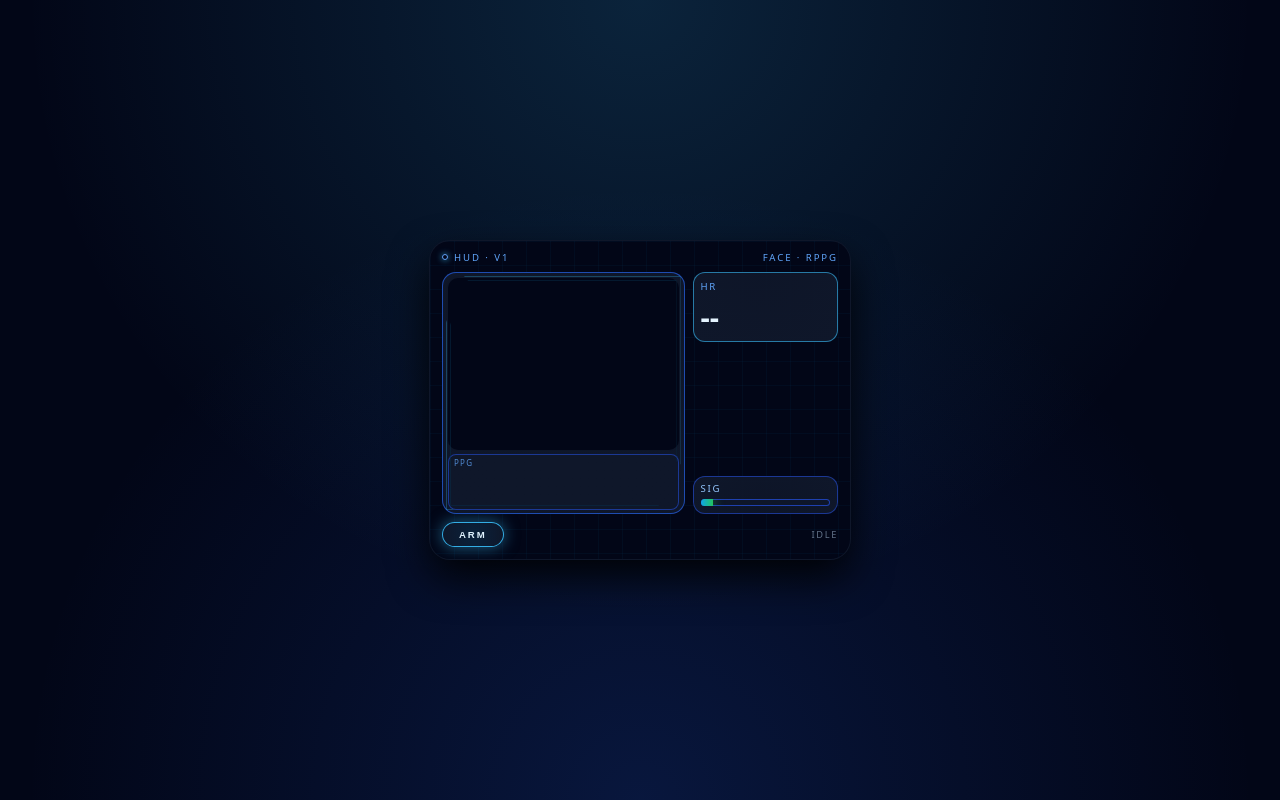
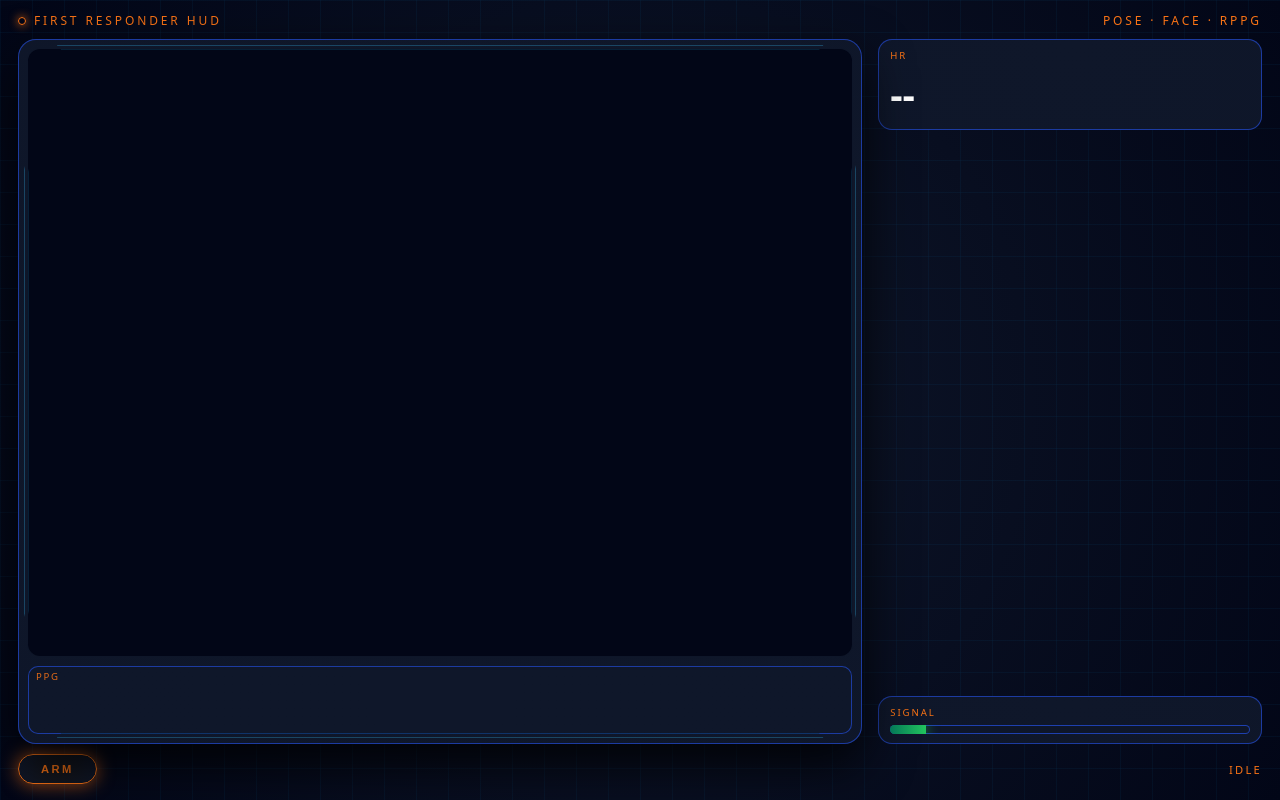
Before and after one commit to numberonebubble/CV_HRV_DC, a plain HTML site: page index.html in a window 1280 px wide. Drawn offline with Linux system fonts and the light colour scheme.

Commit message:
Update index.html

```diff
--- a/index.html
+++ b/index.html
@@ -4,38 +4,40 @@
   <meta charset="UTF-8" />
   <title>Drone HUD · rPPG Prototype</title>
   <meta name="viewport" content="width=device-width, initial-scale=1, viewport-fit=cover" />
+  <!-- MediaPipe Pose (full-body landmark detector) -->
+  <script src="https://cdn.jsdelivr.net/npm/@mediapipe/pose@0.2/pose.js" crossorigin="anonymous"></script>
   <style>
     :root {
       color-scheme: dark;
+      --rescue-orange: #f97316;
+      --hud-bg: #020617;
+      --hud-text: var(--rescue-orange);
+      --ppg-green: #22c55e;
     }
+
     * {
       box-sizing: border-box;
     }
+
     body {
       margin: 0;
-      min-height: 100vh;
-      display: flex;
-      align-items: center;
-      justify-content: center;
+      width: 100vw;
+      height: 100vh;
+      overflow: hidden;
       background:
         radial-gradient(circle at top, rgba(56,189,248,0.16), transparent 60%),
         radial-gradient(circle at bottom, rgba(37,99,235,0.18), transparent 60%),
-        #020617;
+        var(--hud-bg);
       font-family: system-ui, -apple-system, BlinkMacSystemFont, "Segoe UI", sans-serif;
-      color: #e5f4ff;
+      color: var(--hud-text);
     }
 
-    /* outer shell */
+    /* full-window shell */
     #hud-shell {
-      width: 100%;
-      max-width: 420px;
-      margin: 16px;
-      border-radius: 20px;
-      background: #020617;
-      box-shadow:
-        0 0 0 1px rgba(15,23,42,1),
-        0 18px 40px rgba(0,0,0,0.9);
       position: relative;
+      width: 100vw;
+      height: 100vh;
+      background: radial-gradient(circle at center, rgba(15,23,42,0.96), rgba(2,6,23,1));
       overflow: hidden;
     }
 
@@ -45,9 +47,9 @@
       position: absolute;
       inset: 0;
       background-image:
-        linear-gradient(rgba(15,118,178,0.18) 1px, transparent 1px),
-        linear-gradient(90deg, rgba(15,118,178,0.18) 1px, transparent 1px);
-      background-size: 24px 24px;
+        linear-gradient(rgba(15,118,178,0.22) 1px, transparent 1px),
+        linear-gradient(90deg, rgba(15,118,178,0.22) 1px, transparent 1px);
+      background-size: 32px 32px;
       opacity: 0.35;
       pointer-events: none;
     }
@@ -55,7 +57,11 @@
     #hud-inner {
       position: relative;
       z-index: 1;
-      padding: 10px 12px 12px;
+      height: 100%;
+      padding: 12px 18px 16px;
+      display: flex;
+      flex-direction: column;
+      gap: 10px;
     }
 
     /* top bar */
@@ -63,72 +69,83 @@
       display: flex;
       justify-content: space-between;
       align-items: center;
-      margin-bottom: 8px;
-      font-size: 0.6rem;
-      letter-spacing: 0.2em;
+      font-size: 0.75rem;
+      letter-spacing: 0.24em;
       text-transform: uppercase;
-      color: #60a5fa;
+      color: var(--hud-text);
     }
+
     #top-left,
     #top-right {
       display: flex;
       align-items: center;
-      gap: 6px;
-    }
-    .tiny-dot {
-      width: 6px;
-      height: 6px;
-      border-radius: 999px;
-      border: 1px solid #60a5fa;
-      box-shadow: 0 0 6px rgba(56,189,248,0.8);
+      gap: 8px;
     }
 
-    /* main layout */
-    #main {
-      display: grid;
-      grid-template-columns: 1.25fr 0.75fr;
-      gap: 8px;
-      align-items: stretch;
+    .tiny-dot {
+      width: 8px;
+      height: 8px;
+      border-radius: 999px;
+      border: 1px solid var(--rescue-orange);
+      box-shadow: 0 0 10px rgba(249,115,22,0.9);
     }
 
-    /* video frame with angular outline */
+    /* center layout */
+    #main {
+      flex: 1;
+      display: grid;
+      grid-template-columns: minmax(0, 2.2fr) minmax(260px, 1fr);
+      gap: 16px;
+      align-items: stretch;
+      min-height: 0;
+    }
+
+    /* left: video + PPG */
     #video-frame {
       position: relative;
-      border-radius: 14px;
-      padding: 6px 6px 4px;
-      background: radial-gradient(circle at center, rgba(15,23,42,1), rgba(15,23,42,0.96));
-      box-shadow: inset 0 0 0 1px rgba(37,99,235,0.7);
+      border-radius: 18px;
+      padding: 10px;
+      background: radial-gradient(circle at center, rgba(15,23,42,1), rgba(15,23,42,0.94));
+      box-shadow:
+        inset 0 0 0 1px rgba(30,64,175,0.9),
+        0 20px 50px rgba(0,0,0,0.85);
+      display: flex;
+      flex-direction: column;
+      gap: 10px;
+      min-height: 0;
     }
 
     #video-frame::before,
     #video-frame::after {
       content: "";
       position: absolute;
-      inset: 4px;
+      inset: 6px;
       border: 1px solid rgba(56,189,248,0.4);
       clip-path: polygon(
-        8% 0%,
-        100% 0%,
-        100% 80%,
-        92% 100%,
-        0% 100%,
-        0% 20%
+        4% 0%,
+        96% 0%,
+        100% 18%,
+        100% 82%,
+        96% 100%,
+        4% 100%,
+        0% 82%,
+        0% 18%
       );
       opacity: 0.7;
       pointer-events: none;
     }
 
     #video-frame::after {
-      inset: 8px;
-      border-color: rgba(8,47,73,0.8);
-      opacity: 0.6;
+      inset: 10px;
+      border-color: rgba(8,47,73,0.9);
+      opacity: 0.7;
     }
 
     #video-container {
       position: relative;
       width: 100%;
-      aspect-ratio: 4/3;
-      border-radius: 10px;
+      flex: 1;
+      border-radius: 12px;
       overflow: hidden;
       background: #020617;
       box-shadow: 0 0 0 1px rgba(15,23,42,0.9);
@@ -142,6 +159,7 @@
       height: 100%;
       object-fit: cover;
     }
+
     #overlay {
       pointer-events: none;
     }
@@ -149,80 +167,68 @@
     /* PPG waveform strip */
     #ppg-shell {
       position: relative;
-      margin-top: 4px;
-      border-radius: 8px;
-      padding: 3px 4px;
+      border-radius: 10px;
+      padding: 4px 6px;
       background: radial-gradient(circle at top, rgba(15,23,42,1), rgba(15,23,42,0.96));
-      box-shadow: inset 0 0 0 1px rgba(30,64,175,0.8);
+      box-shadow: inset 0 0 0 1px rgba(30,64,175,0.9);
     }
 
     #ppg-label {
       position: absolute;
-      top: 3px;
-      left: 6px;
-      font-size: 0.5rem;
-      letter-spacing: 0.16em;
+      top: 4px;
+      left: 8px;
+      font-size: 0.6rem;
+      letter-spacing: 0.18em;
       text-transform: uppercase;
-      color: #60a5fa;
-      opacity: 0.8;
+      color: var(--hud-text);
+      opacity: 0.9;
       pointer-events: none;
     }
 
     #ppg-canvas {
       position: relative;
       width: 100%;
-      height: 50px;
+      height: 60px;
       display: block;
     }
 
-    /* side stack: HR + signal bar */
+    /* right: metrics */
     #side-stack {
       display: flex;
       flex-direction: column;
       justify-content: space-between;
-      gap: 8px;
-      font-size: 0.7rem;
+      gap: 12px;
+      font-size: 0.75rem;
+      color: var(--hud-text);
     }
 
-    #hr-card {
-      border-radius: 12px;
-      padding: 8px 8px 6px;
-      background: radial-gradient(circle at top, rgba(15,23,42,0.9), rgba(15,23,42,1));
-      box-shadow: inset 0 0 0 1px rgba(56,189,248,0.6);
+    #hr-card,
+    #signal-card {
+      border-radius: 14px;
+      padding: 10px 12px;
+      background: radial-gradient(circle at top, rgba(15,23,42,1), rgba(15,23,42,0.96));
+      box-shadow: inset 0 0 0 1px rgba(30,64,175,0.9);
     }
 
-    #hr-label {
+    #hr-label,
+    #sig-label {
       font-size: 0.6rem;
-      letter-spacing: 0.18em;
+      letter-spacing: 0.2em;
       text-transform: uppercase;
-      color: #60a5fa;
-      margin-bottom: 4px;
+      color: var(--hud-text);
+      margin-bottom: 6px;
     }
 
     #hr-value {
-      font-size: 1.8rem;
+      font-size: 2.4rem;
       font-weight: 700;
-      color: #e5f4ff;
+      color: #ffffff; /* HR in white */
     }
 
-    #signal-card {
-      border-radius: 12px;
-      padding: 6px 8px 8px;
-      background: radial-gradient(circle at bottom, rgba(15,23,42,0.86), rgba(15,23,42,1));
-      box-shadow: inset 0 0 0 1px rgba(30,64,175,0.8);
-    }
-
-    #sig-label {
-      font-size: 0.6rem;
-      letter-spacing: 0.18em;
-      text-transform: uppercase;
-      color: #93c5fd;
-      margin-bottom: 4px;
-    }
-
+    /* signal bar */
     #sig-bar-shell {
       position: relative;
-      height: 7px;
+      height: 9px;
       border-radius: 999px;
       background: rgba(15,23,42,0.9);
       overflow: hidden;
@@ -233,36 +239,35 @@
       position: absolute;
       inset: 0;
       width: 10%;
-      background: linear-gradient(90deg, #0ea5e9, #22c55e);
-      box-shadow: 0 0 12px rgba(34,197,94,0.8);
+      background: linear-gradient(90deg, #047857, var(--ppg-green));
+      box-shadow: 0 0 14px rgba(34,197,94,0.9);
       transition: width 0.4s ease-out;
     }
 
     /* bottom strip */
     #bottom {
-      margin-top: 8px;
       display: flex;
       justify-content: space-between;
       align-items: center;
-      gap: 8px;
-      font-size: 0.58rem;
-      letter-spacing: 0.18em;
+      gap: 12px;
+      font-size: 0.7rem;
+      letter-spacing: 0.2em;
       text-transform: uppercase;
-      color: #64748b;
+      color: var(--hud-text);
     }
 
     #arm-btn {
-      padding: 6px 16px;
+      padding: 8px 22px;
       border-radius: 999px;
-      border: 1px solid rgba(56,189,248,0.9);
-      background: radial-gradient(circle at center, rgba(10,37,64,0.9), rgba(15,23,42,0.98));
-      color: #e0f2fe;
-      font-size: 0.6rem;
+      border: 1px solid var(--rescue-orange);
+      background: radial-gradient(circle at center, rgba(24,24,27,0.9), rgba(15,23,42,0.98));
+      color: var(--hud-text);
+      font-size: 0.7rem;
       font-weight: 600;
-      letter-spacing: 0.2em;
+      letter-spacing: 0.22em;
       text-transform: uppercase;
       cursor: pointer;
-      box-shadow: 0 0 16px rgba(56,189,248,0.5);
+      box-shadow: 0 0 18px rgba(249,115,22,0.7);
       white-space: nowrap;
     }
 
@@ -277,13 +282,12 @@
       white-space: nowrap;
     }
 
-    @media (max-width: 480px) {
+    @media (max-width: 900px) {
       #main {
         grid-template-columns: 1fr;
       }
-      #bottom {
-        flex-direction: row;
-        justify-content: space-between;
+      #video-frame {
+        min-height: 0;
       }
     }
   </style>
@@ -294,10 +298,10 @@
       <div id="top-bar">
         <div id="top-left">
           <div class="tiny-dot"></div>
-          <span>HUD · V1</span>
+          <span>FIRST RESPONDER HUD</span>
         </div>
         <div id="top-right">
-          <span>FACE · RPPG</span>
+          <span>POSE · FACE · RPPG</span>
         </div>
       </div>
 
@@ -319,8 +323,9 @@
             <div id="hr-label">HR</div>
             <div id="hr-value">--</div>
           </div>
+
           <div id="signal-card">
-            <div id="sig-label">SIG</div>
+            <div id="sig-label">Signal</div>
             <div id="sig-bar-shell">
               <div id="sig-bar"></div>
             </div>
@@ -329,7 +334,7 @@
       </div>
 
       <div id="bottom">
-        <button id="arm-btn">ARM</button>
+        <button id="arm-btn">Arm</button>
         <div id="status-mini">IDLE</div>
       </div>
     </div>
@@ -347,21 +352,47 @@
     const octx = overlay.getContext('2d');
     const ppgCtx = ppgCanvas.getContext('2d');
 
-    const fs = 30;
-    const windowSec = 10;
-    const bufferLength = fs * windowSec;
+    // ====== core rPPG params ======
+    const fs = 30;            // sampling rate (Hz)
+    const windowSec = 3;      // analysis window length (seconds)
+    const bufferLength = fs * windowSec; // signal buffer size
 
     let signal = [];
     let running = false;
     let lastSampleTime = 0;
     let ppgSized = false;
 
-    // Face detection state
+    // ====== face detection (for forehead ROI) ======
     const faceDetector = ('FaceDetector' in window) ? new FaceDetector({ fastMode: true, maxDetectedFaces: 1 }) : null;
     let lastFaceBox = null;
     let lastFaceTime = 0;
 
-    // BPM smoothing
+    // ====== pose estimation (full body) ======
+    let pose = null;
+    let poseLandmarks = null;
+    let poseReady = false;
+    let poseBusy = false;
+
+    if (window.Pose) {
+      pose = new Pose({
+        locateFile: (file) => `https://cdn.jsdelivr.net/npm/@mediapipe/pose@0.2/${file}`
+      });
+      pose.setOptions({
+        modelComplexity: 1,
+        smoothLandmarks: true,
+        enableSegmentation: false,
+        minDetectionConfidence: 0.5,
+        minTrackingConfidence: 0.5
+      });
+      pose.onResults(onPoseResults);
+      poseReady = true;
+    }
+
+    function onPoseResults(results) {
+      poseLandmarks = results.poseLandmarks || null;
+    }
+
+    // ====== smoothing for BPM ======
     const bpmHistory = [];
     const maxBpmHistory = 5;
 
@@ -380,13 +411,12 @@
       let fw = box.width;
       let fh = box.height;
 
-      // Forehead region: top portion of face box
+      // Forehead region: top slice of face
       let roiW = fw * 0.5;
       let roiH = fh * 0.25;
       let x = fx + (fw - roiW) / 2;
       let y = fy + fh * 0.05;
 
-      // Clamp to frame
       x = clamp(x, 0, w - 1);
       y = clamp(y, 0, h - 1);
       roiW = clamp(roiW, 10, w - x);
@@ -418,22 +448,43 @@
       return faceROI || computeFallbackROI(w, h);
     }
 
-    // Simple RGB-based skin detector (approximation)
+    // Simple RGB-based skin detector
     function isSkinPixel(r, g, b) {
       const maxVal = Math.max(r, g, b);
       const minVal = Math.min(r, g, b);
-
       const cond1 = r > 95 && g > 40 && b > 20;
       const cond2 = maxVal - minVal > 15;
       const cond3 = Math.abs(r - g) > 15;
       const cond4 = r > g && r > b;
-
       return cond1 && cond2 && cond3 && cond4;
     }
 
-    // Analyze ROI: compute skin-filtered mean green AND draw overlay mask+heart
+    // Draw pose skeleton over the full body (green person outline)
+    function drawPoseSkeleton() {
+      if (!poseLandmarks || !poseLandmarks.length) return;
+      const w = overlay.width;
+      const h = overlay.height;
+
+      octx.save();
+      octx.strokeStyle = 'rgba(34,197,94,0.95)';
+      octx.fillStyle = 'rgba(34,197,94,0.95)';
+      octx.lineWidth = 1.4;
+
+      poseLandmarks.forEach(lm => {
+        const x = lm.x * w;
+        const y = lm.y * h;
+        if (lm.visibility == null || lm.visibility > 0.3) {
+          octx.beginPath();
+          octx.arc(x, y, 2.3, 0, 2 * Math.PI);
+          octx.fill();
+        }
+      });
+
+      octx.restore();
+    }
+
+    // Analyze ROI: mean green (skin-filtered) + overlay (pose, mask, heart, ROI)
     function analyzeRoiAndDraw(roi) {
-      // Offscreen capture of the video frame in ROI space
       const c = document.createElement('canvas');
       c.width = video.videoWidth || 320;
       c.height = video.videoHeight || 240;
@@ -447,7 +498,6 @@
       let totalSum = 0;
       const totalCount = data.length / 4;
 
-      // Create a mask image for the overlay
       const mask = octx.createImageData(roi.w, roi.h);
       const mData = mask.data;
 
@@ -457,19 +507,18 @@
         const b = data[i + 2];
 
         totalSum += g;
+        const skin = isSkinPixel(r, g, b);
 
-        const isSkin = isSkinPixel(r, g, b);
-        if (isSkin) {
+        if (skin) {
           skinSum += g;
           skinCount++;
 
-          // green-tinted mask pixel
-          mData[i + 0] = 16;   // R
-          mData[i + 1] = 240;  // G
-          mData[i + 2] = 160;  // B
-          mData[i + 3] = 70;   // alpha
+          // green translucent mask over skin region
+          mData[i + 0] = 16;
+          mData[i + 1] = 240;
+          mData[i + 2] = 160;
+          mData[i + 3] = 70;
         } else {
-          // transparent
           mData[i + 0] = 0;
           mData[i + 1] = 0;
           mData[i + 2] = 0;
@@ -479,20 +528,23 @@
 
       const meanGreen = skinCount > 0 ? (skinSum / skinCount) : (totalSum / totalCount);
 
-      // Draw overlay: ROI box, mask, and heart
+      // Clear overlay and draw everything
       octx.clearRect(0, 0, overlay.width, overlay.height);
 
-      // skin mask (our person in green)
+      // Full-body pose outline
+      drawPoseSkeleton();
+
+      // Forehead skin mask
       octx.putImageData(mask, roi.x, roi.y);
 
-      // dashed ROI rectangle
+      // ROI dashed rectangle
       octx.strokeStyle = 'rgba(56,189,248,0.85)';
       octx.lineWidth = 1.5;
       octx.setLineDash([6, 4]);
       octx.strokeRect(roi.x, roi.y, roi.w, roi.h);
       octx.setLineDash([]);
 
-      // heart glyph in center
+      // Heart glyph at center of ROI
       const cx = roi.x + roi.w / 2;
       const cy = roi.y + roi.h / 2;
       octx.save();
@@ -604,7 +656,7 @@
       if (!ppgCanvas || !ppgCtx) return;
       if (!ppgSized) {
         ppgCanvas.width = ppgCanvas.clientWidth || 300;
-        ppgCanvas.height = ppgCanvas.clientHeight || 50;
+        ppgCanvas.height = ppgCanvas.clientHeight || 60;
         ppgSized = true;
       }
 
@@ -614,11 +666,10 @@
 
       if (sig.length < 4) return;
 
-      const maxSamples = fs * 5; // last ~5 seconds
+      const maxSamples = fs * 3; // last ~3 seconds
       const start = Math.max(0, sig.length - maxSamples);
       let segment = sig.slice(start);
 
-      // detrend + bandpass to match HR estimation style
       segment = detrend(segment);
       segment = bandpass(segment, 4, Math.round(fs * 1.5));
 
@@ -634,8 +685,9 @@
         if (i === 0) ppgCtx.moveTo(x, y);
         else ppgCtx.lineTo(x, y);
       }
-      ppgCtx.strokeStyle = 'rgba(56,189,248,0.9)';
-      ppgCtx.lineWidth = 1.2;
+      ppgCtx.strokeStyle = getComputedStyle(document.documentElement)
+        .getPropertyValue('--ppg-green') || '#22c55e';
+      ppgCtx.lineWidth = 1.4;
       ppgCtx.stroke();
     }
 
@@ -665,23 +717,21 @@
       try {
         statusMini.textContent = 'REQ CAM';
         const stream = await navigator.mediaDevices.getUserMedia({
-          video: { facingMode: 'user', width: { ideal: 640 }, height: { ideal: 480 } },
+          video: { facingMode: 'user', width: { ideal: 1280 }, height: { ideal: 720 } },
           audio: false
         });
         video.srcObject = stream;
         await video.play();
 
-        overlay.width = video.videoWidth || 320;
-        overlay.height = video.videoHeight || 240;
+        overlay.width = video.videoWidth || 640;
+        overlay.height = video.videoHeight || 480;
 
         running = true;
         lastSampleTime = performance.now();
         armBtn.disabled = true;
         statusMini.textContent = 'ARMED';
 
-        if (faceDetector) {
-          faceDetectionLoop();
-        }
+        if (faceDetector) faceDetectionLoop();
 
         requestAnimationFrame(loop);
       } catch (err) {
@@ -690,13 +740,29 @@
       }
     }
 
+    function runPoseOnce() {
+      if (!poseReady || poseBusy || !pose || video.readyState < 2) return;
+      poseBusy = true;
+      pose.send({ image: video }).then(() => {
+        poseBusy = false;
+      }).catch(err => {
+        console.error('Pose error:', err);
+        poseReady = false;
+        poseBusy = false;
+      });
+    }
+
     function loop() {
       if (!running) return;
       const now = performance.now();
+
       if (video.readyState >= 2 && now - lastSampleTime >= 1000 / fs) {
         lastSampleTime = now;
         const vw = video.videoWidth || overlay.width;
         const vh = video.videoHeight || overlay.height;
+
+        // trigger pose update
+        runPoseOnce();
 
         const roi = getROI(vw, vh);
         const gMean = analyzeRoiAndDraw(roi);
@@ -708,6 +774,7 @@
         updateBpmDisplay(bpm, qual);
         drawWaveform(signal);
       }
+
       requestAnimationFrame(loop);
     }
 
```
